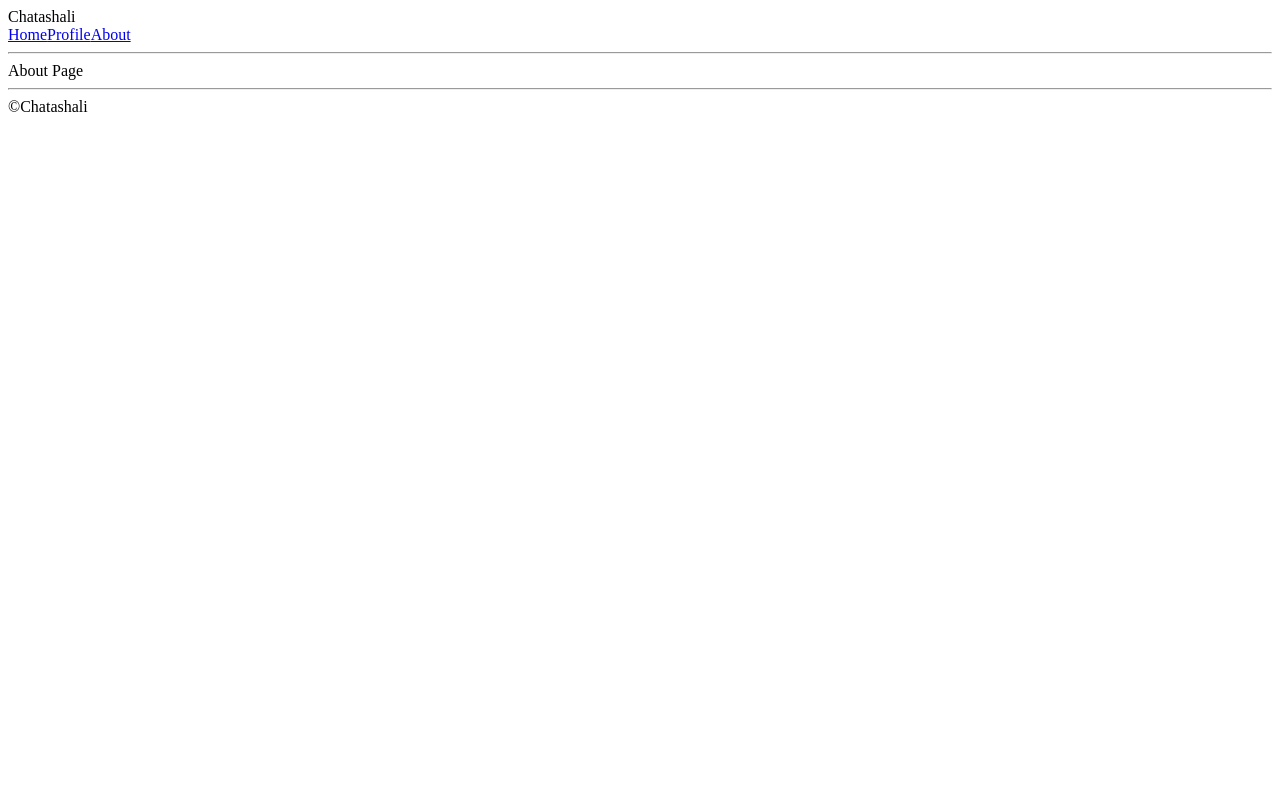
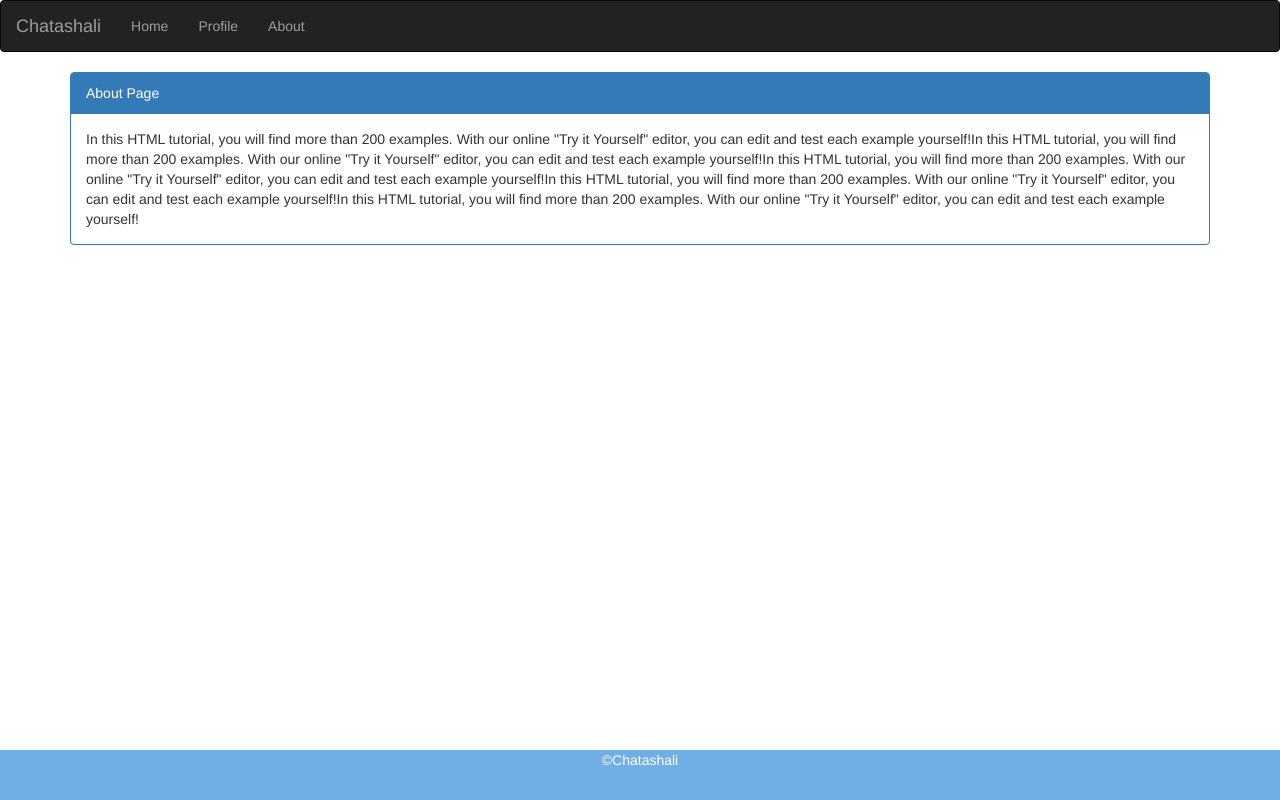
Before and after one commit to pradyumnabisoyi/UI-Practice, a React app in the folder route5/: page /about in a window 1280 px wide. Built offline with nearby package versions, Linux system fonts and the light colour scheme.

Commit message:
added bootstrap to routing practice

```diff
--- a/route5/public/index.html
+++ b/route5/public/index.html
@@ -2,6 +2,9 @@
 <html lang="en">
   <head>
     <title>React App</title>
+    <link rel="stylesheet" href="https://maxcdn.bootstrapcdn.com/bootstrap/3.4.1/css/bootstrap.min.css">
+    <script src="https://ajax.googleapis.com/ajax/libs/jquery/3.6.0/jquery.min.js"></script>
+    <script src="https://maxcdn.bootstrapcdn.com/bootstrap/3.4.1/js/bootstrap.min.js"></script>
   </head>
   <body>
     <noscript>You need to enable JavaScript to run this app.</noscript>
--- a/route5/src/components/About.js
+++ b/route5/src/components/About.js
@@ -3,8 +3,9 @@ import React from 'react';
 const About_ttt = () => {
 
     return (
-        <div>
-            <div>About Page</div>
+        <div className='panel panel-primary'>
+            <div className="panel-heading">About Page</div>
+            <div className="panel-body">In this HTML tutorial, you will find more than 200 examples. With our online "Try it Yourself" editor, you can edit and test each example yourself!In this HTML tutorial, you will find more than 200 examples. With our online "Try it Yourself" editor, you can edit and test each example yourself!In this HTML tutorial, you will find more than 200 examples. With our online "Try it Yourself" editor, you can edit and test each example yourself!In this HTML tutorial, you will find more than 200 examples. With our online "Try it Yourself" editor, you can edit and test each example yourself!In this HTML tutorial, you will find more than 200 examples. With our online "Try it Yourself" editor, you can edit and test each example yourself!</div>
         </div>
     )
 
--- a/route5/src/components/App.js
+++ b/route5/src/components/App.js
@@ -11,7 +11,7 @@ class App extends Component {
         return (
             <BrowserRouter>
                 <Header/>
-                <div>
+                <div className='container'>
                     <Route exact path="/" component={Dd} />
                     <Route path='/profile' component={Profile} />
                     <Route path="/about" component={About} />
--- a/route5/src/components/Footer.js
+++ b/route5/src/components/Footer.js
@@ -1,12 +1,12 @@
 import React from 'react';
+import './footer.css';
 
 const Footer = () => {
 
     return (
-        <div>
-            <hr />
+        <footer>
             <div>&copy;Chatashali</div>
-        </div>
+        </footer>
     )
 
 }
--- a/route5/src/components/Header.js
+++ b/route5/src/components/Header.js
@@ -1,18 +1,22 @@
-import React, {Component} from 'react';
-import {Link } from 'react-router-dom';
+import React, { Component } from 'react';
+import { Link } from 'react-router-dom';
 
 class Header extends Component {
     render() {
         return (
-            <div>
-                <div>Chatashali</div>
-                <div>
-                    <Link to='/'>Home</Link>
-                    <Link to='/profile'>Profile</Link>
-                    <Link to='/about'>About</Link>
+            <nav className="navbar navbar-inverse">
+                <div className="container-fluid">
+                    <div className="navbar-header">
+                        <div className="navbar-brand">Chatashali</div>
+                    </div>
+                    <ul className="nav navbar-nav">
+                        <li><Link to='/'>Home</Link></li>
+                        <li><Link to='/profile'>Profile</Link></li>
+                        <li><Link to='/about'>About</Link></li>
+                    </ul>
                 </div>
-                <hr/>
-            </div>
+            </nav>
+
         )
     }
 }
--- a/route5/src/components/Home.js
+++ b/route5/src/components/Home.js
@@ -3,8 +3,9 @@ import React from 'react';
 const Home = () => {
 
     return (
-        <div>
-            <div>Home Page</div>
+        <div className='panel panel-primary'>
+            <div className="panel-heading">Home Page</div>
+            <div className="panel-body">In this HTML tutorial, you will find more than 200 examples. With our online "Try it Yourself" editor, you can edit and test each example yourself!In this HTML tutorial, you will find more than 200 examples. With our online "Try it Yourself" editor, you can edit and test each example yourself!In this HTML tutorial, you will find more than 200 examples. With our online "Try it Yourself" editor, you can edit and test each example yourself!In this HTML tutorial, you will find more than 200 examples. With our online "Try it Yourself" editor, you can edit and test each example yourself!In this HTML tutorial, you will find more than 200 examples. With our online "Try it Yourself" editor, you can edit and test each example yourself!</div>
         </div>
     )
 
--- a/route5/src/components/Profile.js
+++ b/route5/src/components/Profile.js
@@ -3,8 +3,9 @@ import React from 'react';
 const Profile = () => {
 
     return (
-        <div>
-            <div>Profile Page</div>
+        <div className='panel panel-primary'>
+            <div className="panel-heading">Profile Page</div>
+            <div className="panel-body">In this HTML tutorial, you will find more than 200 examples. With our online "Try it Yourself" editor, you can edit and test each example yourself!In this HTML tutorial, you will find more than 200 examples. With our online "Try it Yourself" editor, you can edit and test each example yourself!In this HTML tutorial, you will find more than 200 examples. With our online "Try it Yourself" editor, you can edit and test each example yourself!In this HTML tutorial, you will find more than 200 examples. With our online "Try it Yourself" editor, you can edit and test each example yourself!In this HTML tutorial, you will find more than 200 examples. With our online "Try it Yourself" editor, you can edit and test each example yourself!</div>
         </div>
     )
 
--- /dev/null
+++ b/route5/src/components/footer.css
@@ -0,0 +1,10 @@
+footer {
+    position: fixed;
+    left: 0;
+    bottom: 0;
+    width: 100%;
+    background-color: rgb(112, 175, 230);
+    color: white;
+    text-align: center;
+    height: 50px;
+  }
```
